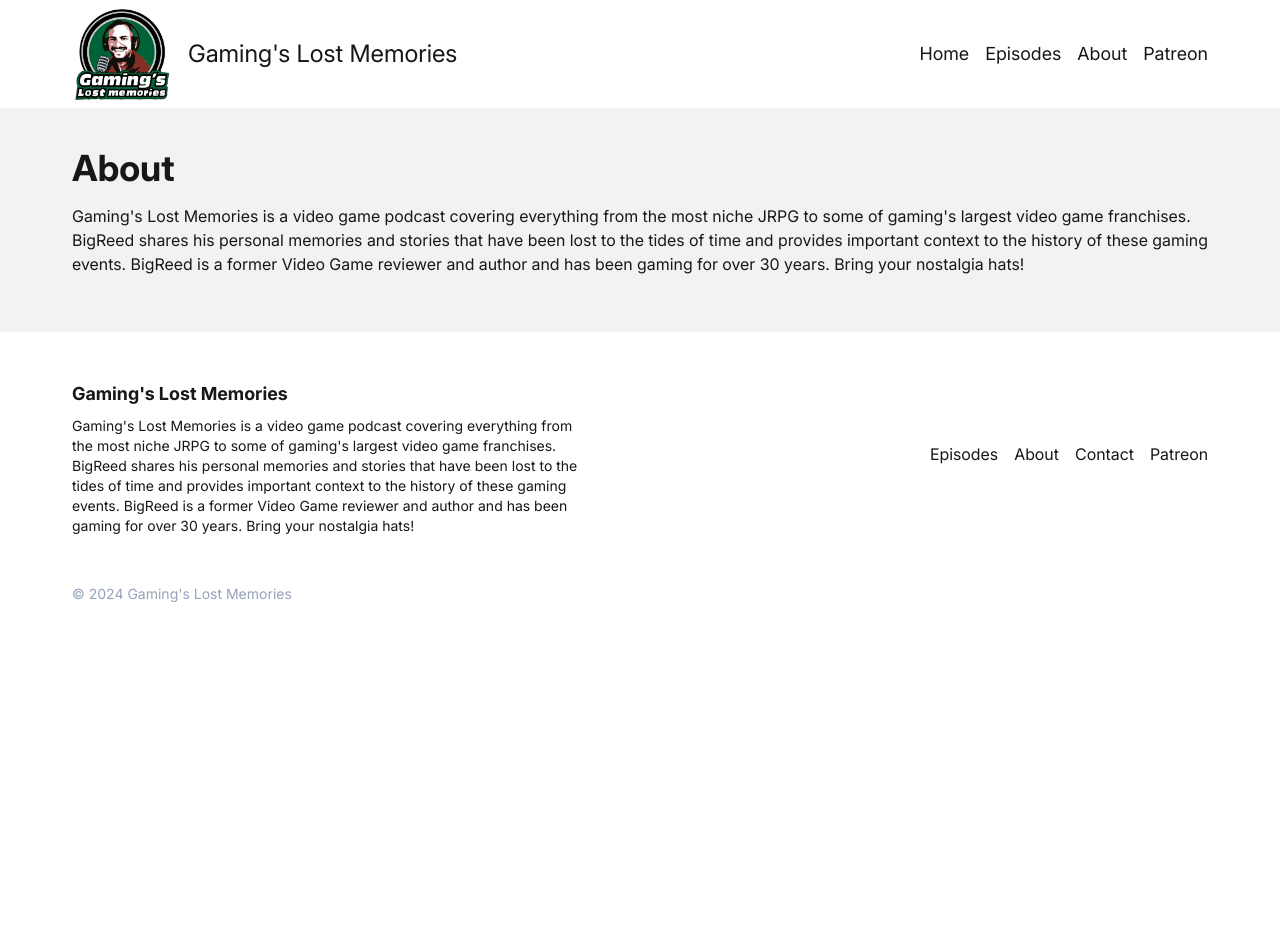
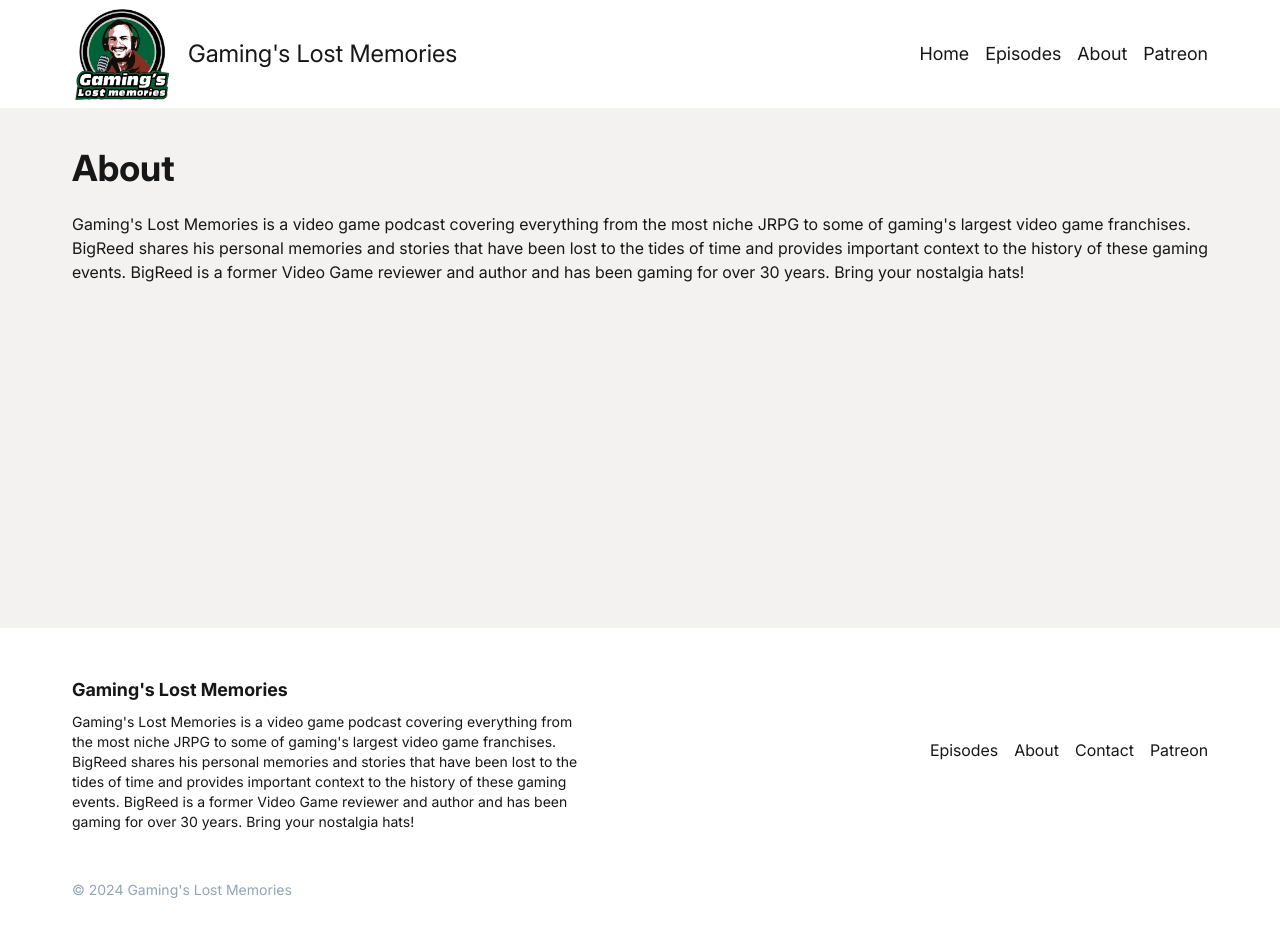
Before and after one commit to wade-loccisano/gamings-lost-memories, a Next.js app: page /gamings-lost-memories/about in a window 1280 px wide. Shown: the top 936 px of the page. Before the commit the page ends 800 px from the top, so only its background shows below. Built offline with nearby package versions, Linux system fonts and the light colour scheme.

Commit message:
add fixed height to some pages

```diff
--- a/app/(root)/about/page.tsx
+++ b/app/(root)/about/page.tsx
@@ -8,8 +8,8 @@ export default async function About({ searchParams }: {
     return (
         <>
             <div className="bg-[#F4F2F1]">
-                <section className="section_container">
-                    <h1 className="md:text-4xl font-bold">
+                <section className="section_container min-h-[65vh]">
+                    <h1 className="pb-2 md:text-4xl font-bold">
                         About
                     </h1>
                     <div className="py-4">
--- a/app/(root)/episode/[id]/page.tsx
+++ b/app/(root)/episode/[id]/page.tsx
@@ -20,8 +20,9 @@ const Episode = async ({ params }:
     // }
 
     return (
+        <>
             <div className="bg-[#F4F2F1]">
-            <section className="section_container">
+                <section className="section_container min-h-[65vh]">
                     <h1 className="pb-2 md:text-4xl font-bold">
                         {EPISODE?.title[0].toString()}
                     </h1>
@@ -33,6 +34,7 @@ const Episode = async ({ params }:
                     </div>
                 </section>
             </div>
+        </>
     )
 }
 
--- a/app/(root)/episodes/page.tsx
+++ b/app/(root)/episodes/page.tsx
@@ -62,7 +62,7 @@ export default async function Episodes({ searchParams }: {
                     <div>
                         {EPISODES.map((episode) => {
                             return (
-                                <div className="py-2">
+                                <div key={episode.title} className="py-2">
                                     <div className="bg-white p-4">
                                         <div className="text-sm text-slate-400">
                                             {episode.date}
```
Lines whose indentation alone changed are shown as unchanged.
